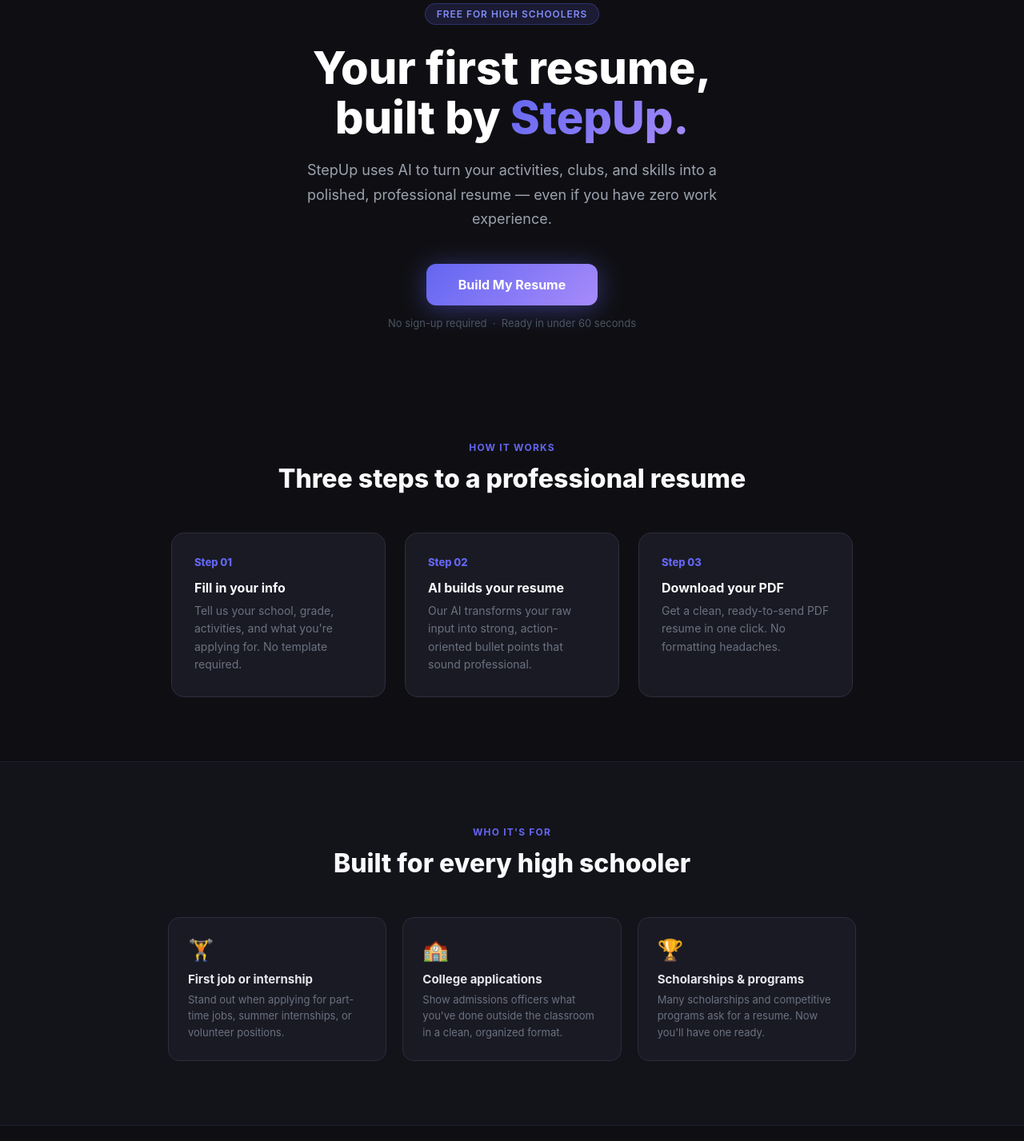
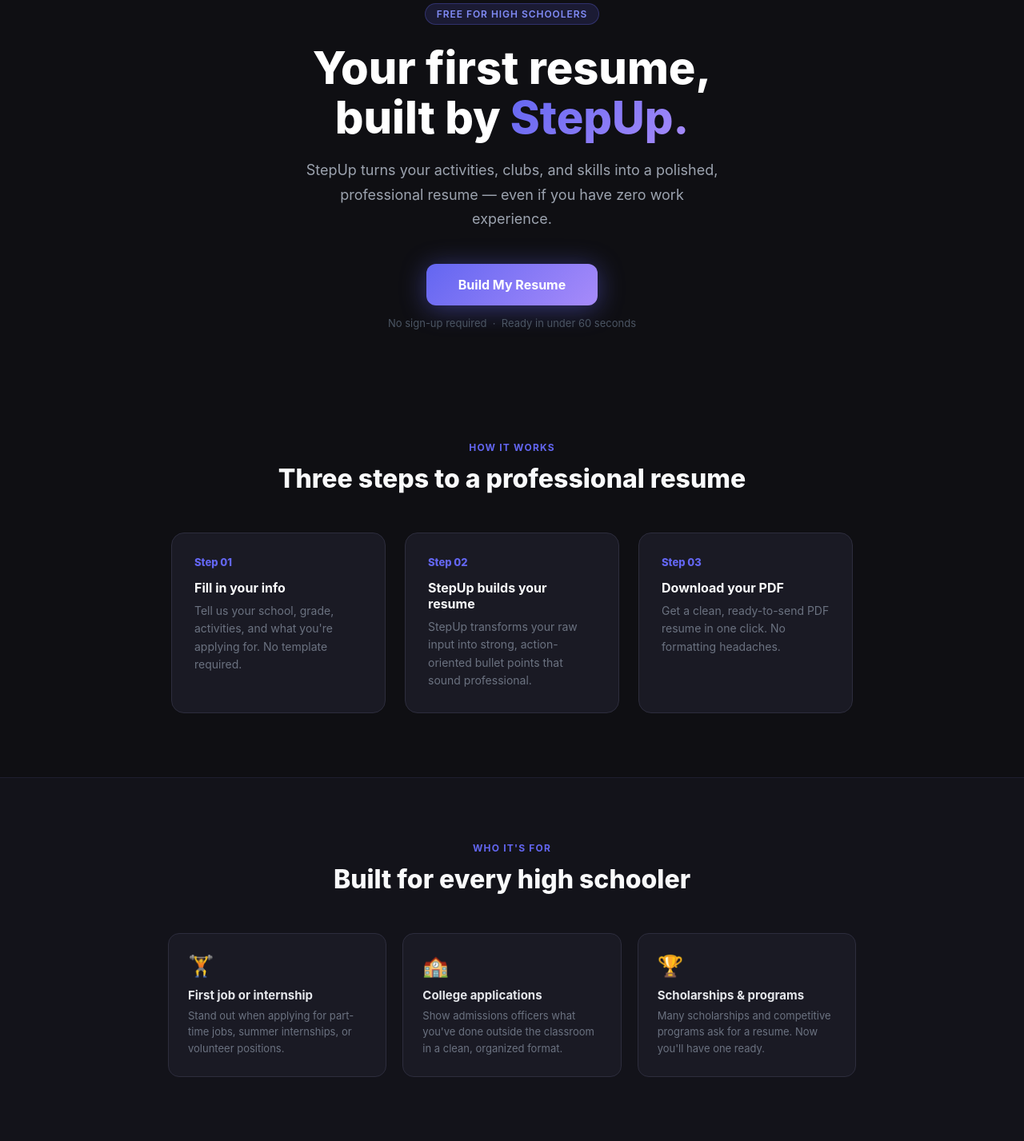
Before and after one commit to LukePuz/stepup, a Flask app: page / in a window 1280 px wide. Shown: the part 154-1581 px from the top of the page at 80% size. Run offline with Flask 3, Linux system fonts and the light colour scheme.

Commit message:
Replace AI branding with StepUp throughout

```diff
--- a/templates/build.html
+++ b/templates/build.html
@@ -80,7 +80,7 @@
   <div class="container">
     <a href="/" class="back">&#8592; Back</a>
     <h1>Build Your Resume</h1>
-    <p class="subtitle">Fill in your info below — AI will handle the rest.</p>
+    <p class="subtitle">Fill in your info below — StepUp handles the rest.</p>
 
     <form method="POST" action="/build" onsubmit="handleSubmit(this)">
 
--- a/templates/index.html
+++ b/templates/index.html
@@ -211,7 +211,7 @@
   <div class="hero">
     <div class="badge">Free for high schoolers</div>
     <h1>Your first resume,<br>built by <span>StepUp.</span></h1>
-    <p class="subtitle">StepUp uses AI to turn your activities, clubs, and skills into a polished, professional resume — even if you have zero work experience.</p>
+    <p class="subtitle">StepUp turns your activities, clubs, and skills into a polished, professional resume — even if you have zero work experience.</p>
     <a href="/build" class="hero-cta">Build My Resume</a>
     <p class="hero-note">No sign-up required &nbsp;&middot;&nbsp; Ready in under 60 seconds</p>
   </div>
@@ -234,8 +234,8 @@
       </div>
       <div class="step">
         <div class="step-number">Step 02</div>
-        <div class="step-title">AI builds your resume</div>
-        <div class="step-desc">Our AI transforms your raw input into strong, action-oriented bullet points that sound professional.</div>
+        <div class="step-title">StepUp builds your resume</div>
+        <div class="step-desc">StepUp transforms your raw input into strong, action-oriented bullet points that sound professional.</div>
       </div>
       <div class="step">
         <div class="step-number">Step 03</div>
```
